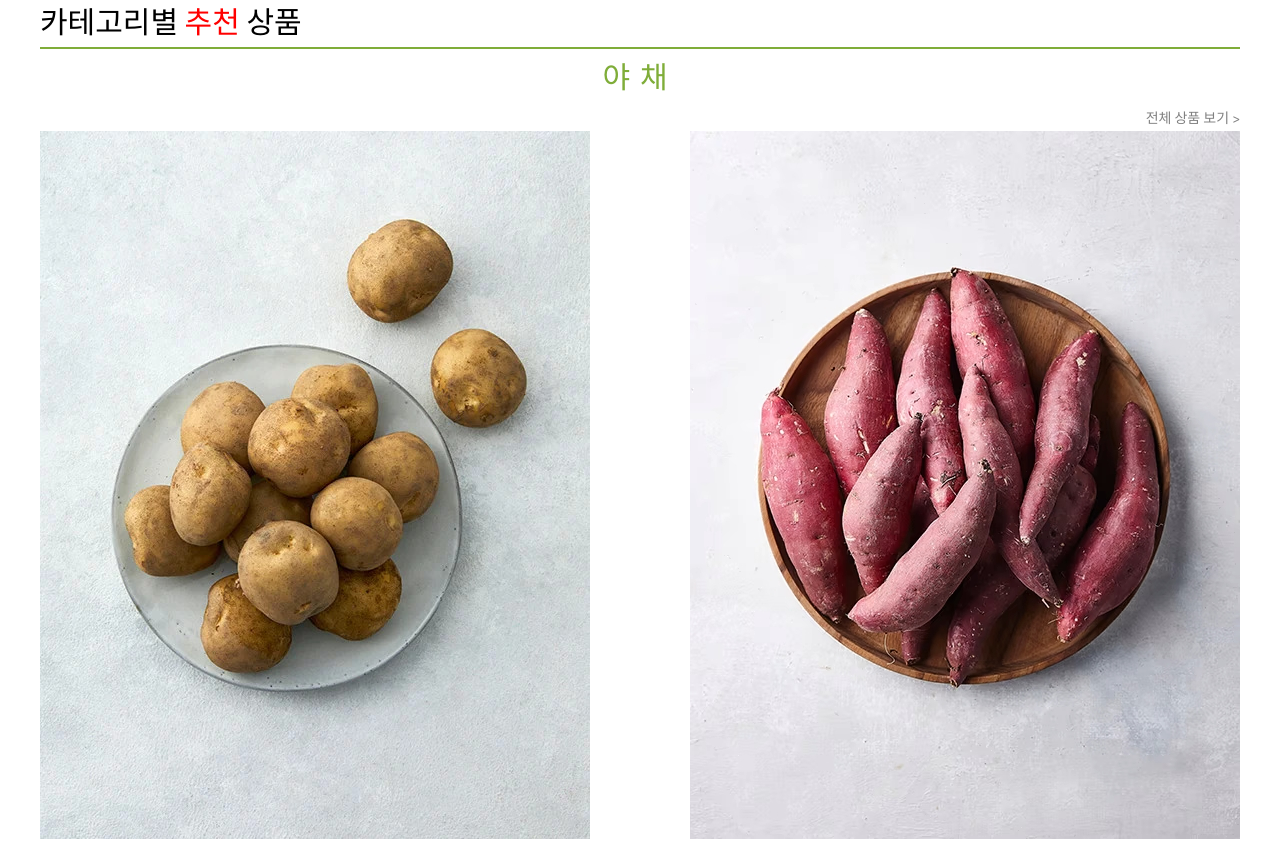
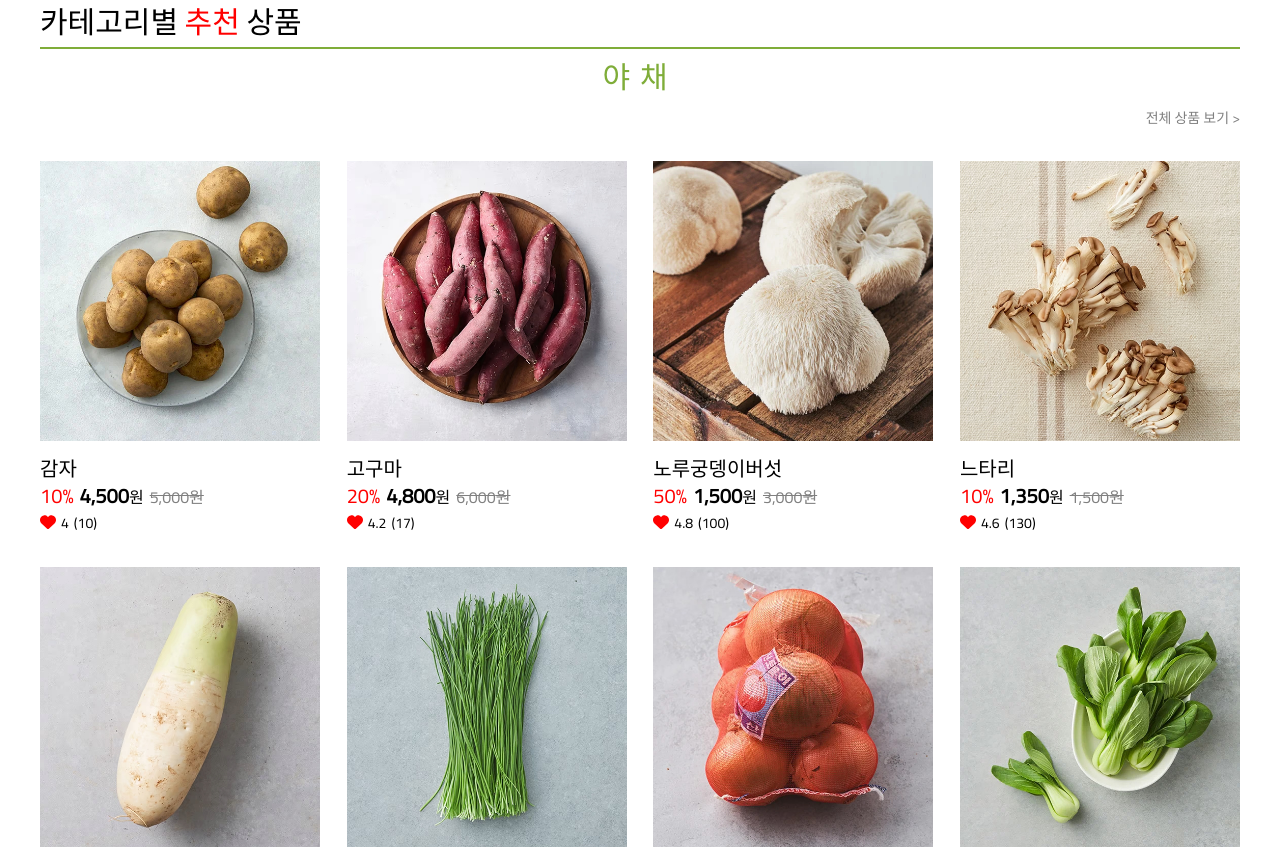
Before and after one commit to ryurbsgks/sourcing, a React (Create React App) app in the folder client/: page / in a window 1280 px wide. Shown: the part 541-1390 px from the top of the page. Built offline with nearby package versions, Linux system fonts and the light colour scheme.

Commit message:
Design: Product CSS 적용
* Product CSS 적용

```diff
--- a/client/src/App.css
+++ b/client/src/App.css
@@ -417,3 +417,61 @@ ul {
 }
 
 /* ---------- ProductGroup finish ---------- */
+
+/* ---------- Product start ---------- */
+
+.product {
+  width: 280px;
+  margin-top: 30px;
+}
+
+.product > img {
+  width: 100%;
+  height: 280px;
+  object-fit: cover;
+}
+
+.product > div {
+  white-space: nowrap;
+  overflow: hidden;
+  text-overflow: ellipsis;
+}
+
+.product__title {
+  font-size: 20px;
+}
+
+.product__pirce-info {
+  line-height: 110%;
+}
+
+.product__pirce-info__sale {
+  color: red;
+  font-size: 20px;
+  margin-right: 6px;
+}
+
+.product__pirce-info__price {
+  margin-right: 6px;
+}
+
+.product__pirce-info__price > b {
+  font-size: 20px;
+}
+
+.product__pirce-info__origin-price {
+  text-decoration: line-through;
+  color: gray;
+}
+
+.product__review > svg {
+  color: red;
+  margin-right: 5px;
+}
+
+.product__review > span {
+  font-size: 14px;
+  margin-right: 5px;
+}
+
+/* ---------- Product finish ---------- */
```
